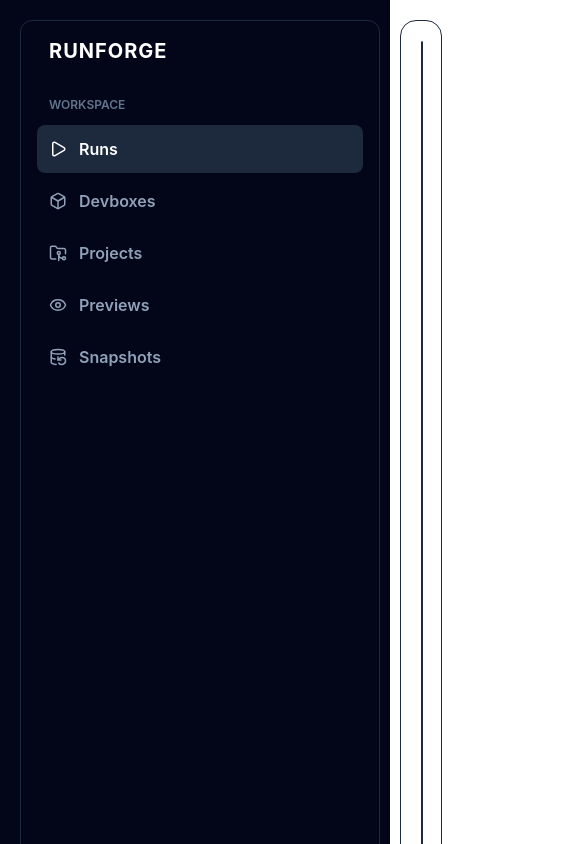
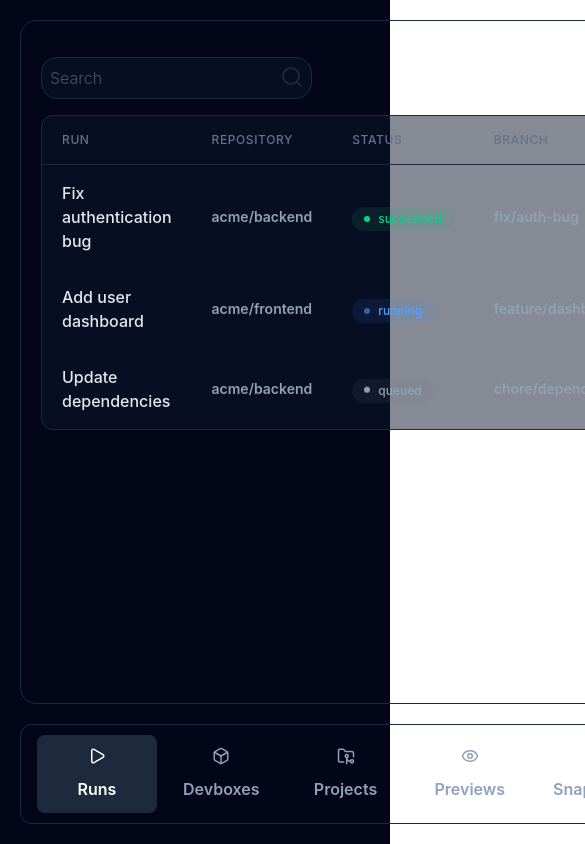
Before and after one commit to fndya/runforge-test, a React (Vite) app: page / in a window 390 px wide. Shown: the top 844 px of the page, 585 px wide, since content can reach past the window. Built offline with nearby package versions, Linux system fonts and the light colour scheme.

Commit message:
implement adaptive design

```diff
--- a/src/App.tsx
+++ b/src/App.tsx
@@ -5,7 +5,7 @@ import RunTable from './components/runs/RunTable'
 import type { Run } from './types/run';
 import { getRuns } from './services/runsService';
 import { RunDetailsModal } from './components/runs/RunDetailsModal';
-import { LoaderCircle } from 'lucide-react';
+import { LoaderCircle, Search } from 'lucide-react';
 
 function App() {
   const [runs, setRuns] = useState<Run[]>([]);
@@ -32,9 +32,10 @@ function App() {
   }
   return (
     <>
-      <main className='bg-slate-950 grid grid-cols-[360px_minmax(0,1fr)] gap-5 text-white font-semibold min-h-screen mx-auto p-5'>
+      <main className='bg-slate-950 grid grid-rows-[1fr_100px] gap-5 text-white font-semibold min-h-screen mx-auto p-5 lg:grid-cols-[360px_minmax(0,1fr)] lg:grid-rows-1'>
         <NavPanel/>
         <section className='border border-slate-800 rounded-2xl p-5'>
+          <div className='group my-4 relative w-fit'><input type='text' placeholder='Search' className='p-2 placeholder:text-slate-600 placeholder:font-light border border-slate-800 outline-0 rounded-2xl bg-slate-900/50 hover:border-slate-400/50'/><Search className='absolute text-slate-800 top-2 right-2 group-hover:text-slate-400 transition'/></div>
           {loading ? (
             <div className='flex flex-col min-h-full justify-center items-center'>
               <LoaderCircle className='animate-spin'/>
--- a/src/components/layout/NavPanel.tsx
+++ b/src/components/layout/NavPanel.tsx
@@ -19,18 +19,18 @@ function NavPanel() {
 
 
     return (
-        <nav className="flex flex-col rounded-xl border border-slate-800 p-4">
-          <h1 className="mb-8 px-3 text-xl font-bold tracking-wider">
+        <nav className="flex row-start-2 items-center rounded-xl border border-slate-800 p-4 lg:flex-col lg:row-start-1">
+          <h1 className="px-3 hidden text-xl font-bold tracking-wider lg:block lg:mb-8">
             RUNFORGE
           </h1>
 
-          <span className="mb-3 px-3 text-xs font-semibold text-slate-500">
+          <span className="mb-3 px-3 hidden text-xs font-semibold text-slate-500 lg:block">
             WORKSPACE
           </span>
 
-          <ul className="flex flex-col gap-1">
+          <ul className="flex justify-between w-full lg:flex-col gap-1">
             {navItems.map((item) => (
-               <li key={item.title}>
+               <li className="w-30 lg:w-full" key={item.title}>
                     <MenuItem
                         title={item.title}
                         icon={item.icon}
@@ -38,11 +38,14 @@ function NavPanel() {
                     />
                </li>
             ))}
+
+            <li>
+              <div className="w-30 mt-auto lg:pt-6 lg:w-full">
+                <MenuItem title='Settings' icon={Cog} iconAnimation={true}/>
+              </div>
+            </li>
           </ul>
 
-          <div className="mt-auto pt-6">
-            <MenuItem title='Settings' icon={Cog} iconAnimation={true}/>
-          </div>
         </nav>
     );
 }
--- a/src/components/ui/MenuItem.tsx
+++ b/src/components/ui/MenuItem.tsx
@@ -16,7 +16,7 @@ function MenuItem({title, active, icon: Icon, iconAnimation = false,}: MenuItemP
     };
 
     return (
-        <a className={`flex group items-center gap-3 rounded-lg px-3 py-3 ${style}`}>
+        <a className={`flex flex-col group items-center gap-3 rounded-lg px-3 py-3 lg:flex-row ${style}`}>
             <Icon size={18} className={`transition ${iconAnimation ? "group-hover:animate-spin" : ""}`}/>
             {title}
         </a>
--- /dev/null
+++ b/src/data/mockRuns2.ts
@@ -0,0 +1,34 @@
+
+import type { Run } from "../types/run";
+
+export const mockRuns2: Run[] = [
+  {
+    id: "run-001",
+    name: "Fix authentication bug",
+    repository: "acme/backend",
+    branch: "fix/auth-bug",
+    status: "succeeded",
+    createdAt: "2026-10-30T10:30:00Z",
+    duration: 145,
+    logs: ["Initializing agent...", "Analyzing authentication module...", "Found incorrect token validation", "Applying fix...", "Tests passed", "Run completed successfully"],
+    result: "Authentication bug fixed successfully.",
+  },
+  {
+    id: "run-002",
+    name: "Add user dashboard",
+    repository: "acme/frontend",
+    branch: "feature/dashboard",
+    status: "running",
+    createdAt: "2026-10-30T11:15:00Z",
+    logs: ["Initializing agent...", "Analyzing project structure...", "Creating dashboard components..."],
+  },
+  {
+    id: "run-003",
+    name: "Update dependencies",
+    repository: "acme/backend",
+    branch: "chore/dependencies",
+    status: "queued",
+    createdAt: "2026-10-30T11:40:00Z",
+    logs: ["Waiting for available agent..."],
+  }
+];
--- a/src/services/runsService.ts
+++ b/src/services/runsService.ts
@@ -1,4 +1,4 @@
-import { mockRuns } from "../data/mockRuns";
+import { mockRuns2 } from "../data/mockRuns2";
 import type { Run } from "../types/run";
 
 const DELAY = 800;
@@ -6,7 +6,7 @@ const DELAY = 800;
 export function getRuns(): Promise<Run[]> {
   return new Promise((resolve) => {
     setTimeout(() => {
-      resolve(mockRuns);
+      resolve(mockRuns2);
     }, DELAY);
   });
 }
@@ -14,7 +14,7 @@ export function getRuns(): Promise<Run[]> {
 export function getRunById(id: string): Promise<Run | undefined> {
   return new Promise((resolve) => {
     setTimeout(() => {
-      resolve(mockRuns.find((run) => run.id === id));
+      resolve(mockRuns2.find((run) => run.id === id));
     }, DELAY);
   });
 }
```
